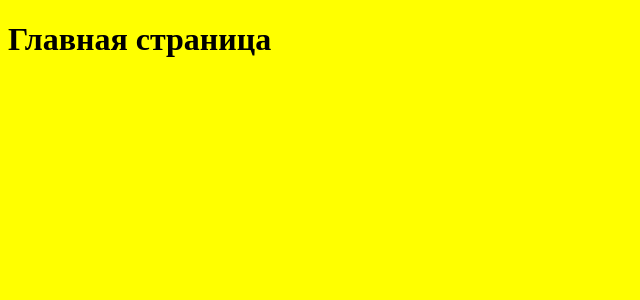
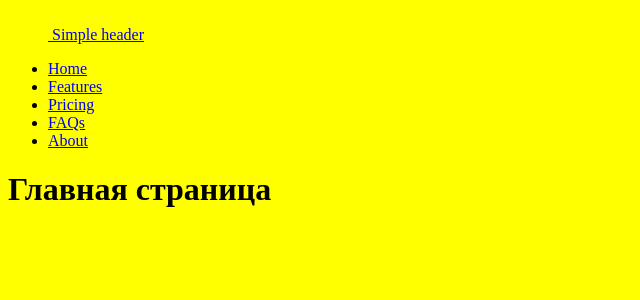
Before and after one commit to l1l-chich/web, a Flask app: page / in a window 1280 px wide. Shown: the top 300 px of the page, without its empty margins (0-640 px from the left). Run offline with Flask 3, Linux system fonts and the light colour scheme.

Commit message:
web html shapka

```diff
--- a/templates/base.html
+++ b/templates/base.html
@@ -9,6 +9,15 @@
     <title>{% block title %}{% endblock %}</title>
 </head>
 <body>
+<header class="d-flex flex-wrap justify-content-center py-3 mb-4 border-bottom">
+    <a href="/" class="d-flex align-items-center mb-3 mb-md-0 me-md-auto link-body-emphasis text-decoration-none">
+        <svg class="bi me-2" width="40" height="32" aria-hidden="true"><use xlink:href="#bootstrap">
+        </use>
+        </svg> <span class="fs-4">Simple header</span>
+    </a>
+    <ul class="nav nav-pills"> <li class="nav-item"><a href="#" class="nav-link active" aria-current="page">Home</a>
+    </li> <li class="nav-item"><a href="#" class="nav-link">Features</a></li> <li class="nav-item"><a href="#" class="nav-link">Pricing</a></li> <li class="nav-item">
+        <a href="#" class="nav-link">FAQs</a></li> <li class="nav-item"><a href="#" class="nav-link">About</a></li> </ul> </header>
 {% block body %}{% endblock %}
 </body>
 </html>
```
